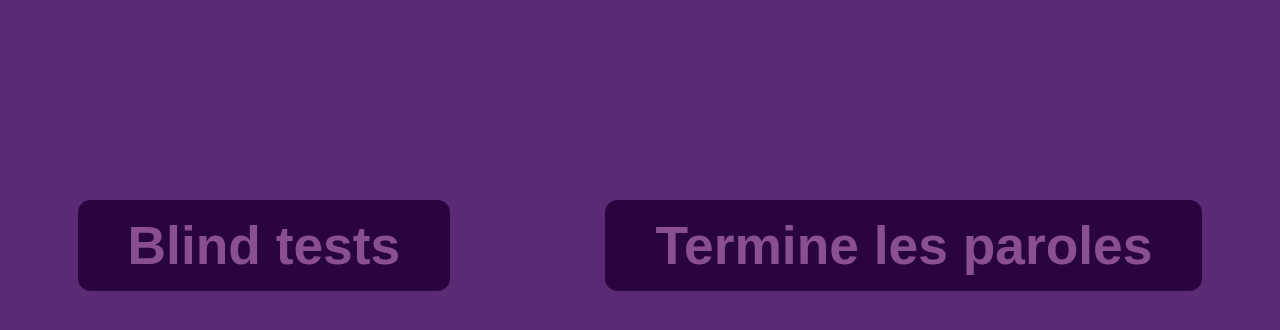
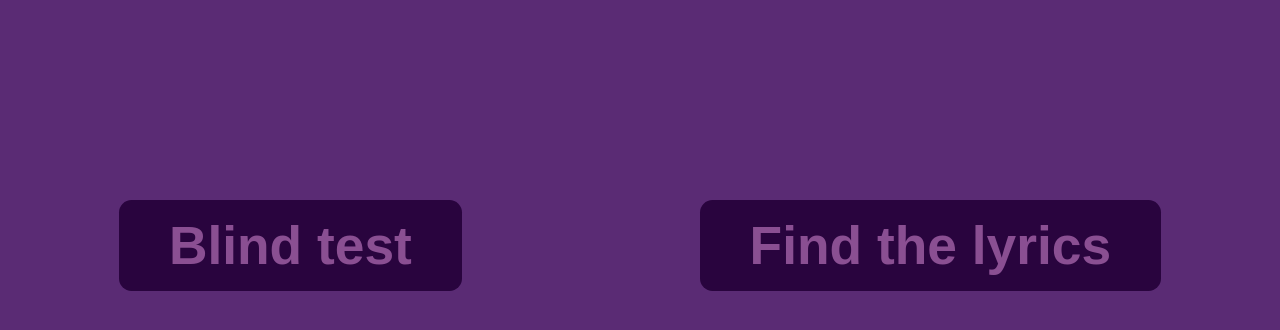
Before and after one commit to InnohVateur/blindmeter, a PHP site: page / in a window 1280 px wide. Shown: the part 155-485 px from the top of the page. Run offline with PHP 8.4, Linux system fonts and the light colour scheme.

Commit message:
Changed the home page language to english

```diff
--- a/index.php
+++ b/index.php
@@ -10,9 +10,8 @@
     </head>
     <body>
         <?php
-                //echo "<form method='post' action='index.php'><label>Mot de passe : </label><input type='password' name='passw'><input type='submit' value='Accéder au site'></form>";
-                echo '<a href="blindtest.php">Blind tests</a>';
-                echo '<a href="fthesong.php">Termine les paroles</a>';
+                echo '<a href="blindtest.php">Blind test</a>';
+                echo '<a href="fthesong.php">Find the lyrics</a>';
         ?>
     </body>
 </html>
```
